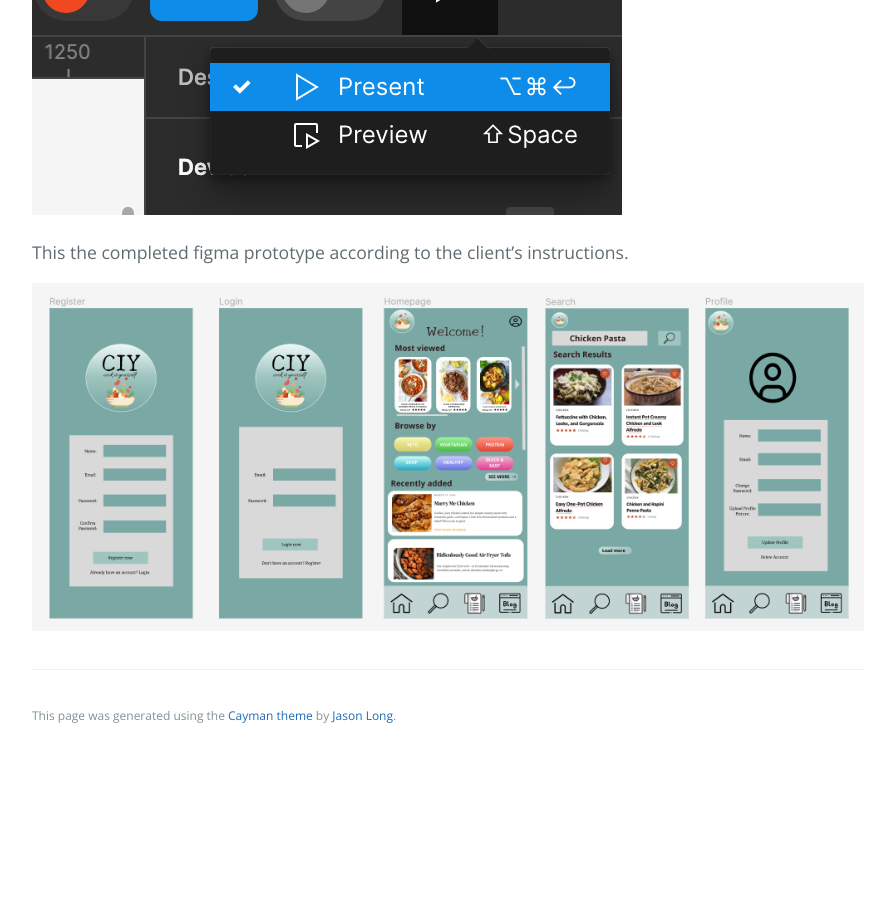
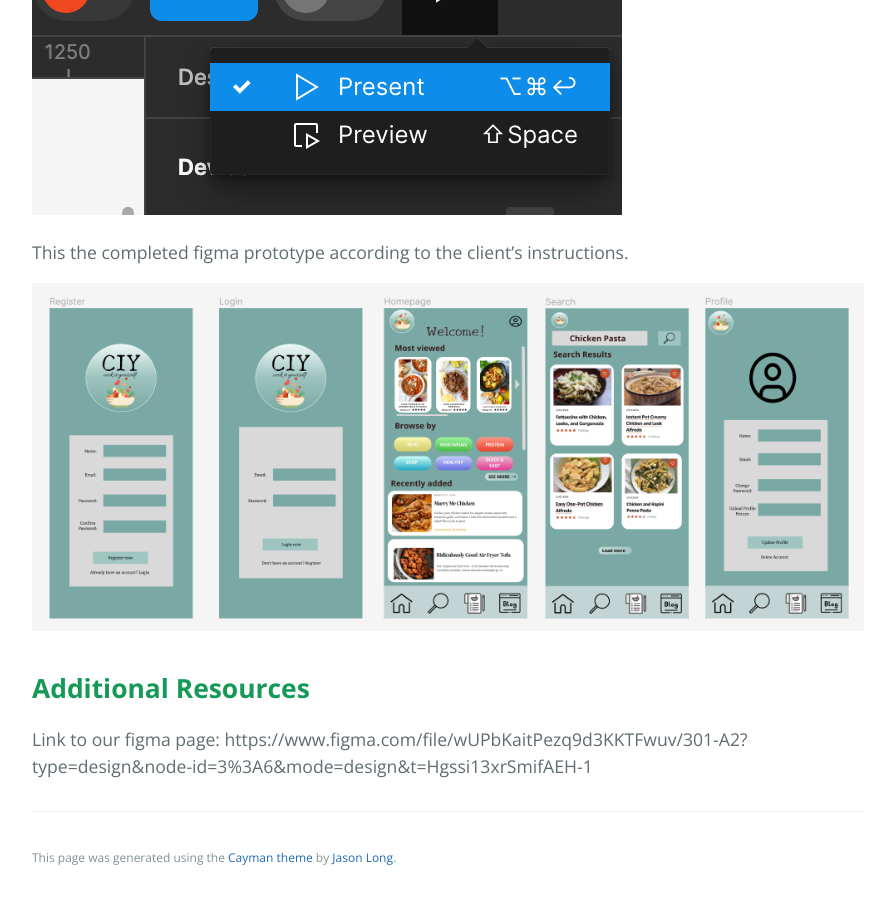
Before and after one commit to learning-software-engineering/learning-software-engineering.github.io, a Jekyll site: the page built from Topics/User_Experience/figma_example_pt2.md, in a window 1280 px wide and 900 px high, scrolled down 13632 px. Shown: the whole window, without its empty margins (192-1087 px from the left). Built offline with Jekyll 4.4.1, drawn with Linux system fonts in a browser that asks for light colours; our own code applies the rules of GitHub Pages for plain Markdown files; before the commit the page ends 14390 px from its top, so only the background shows below that.

Commit message:
Added tutorial page

```diff
--- a/Topics/User_Experience/figma_example_pt2.md
+++ b/Topics/User_Experience/figma_example_pt2.md
@@ -139,3 +139,7 @@ When the prototype is completed, use the top right corner to select "present".
 This the completed figma prototype according to the client's instructions.
 
 ![image](figma_tutorial_image/completed.png)
+
+## **Additional Resources**
+
+Link to our figma page: https://www.figma.com/file/wUPbKaitPezq9d3KKTFwuv/301-A2?type=design&node-id=3%3A6&mode=design&t=Hgssi13xrSmifAEH-1
```
